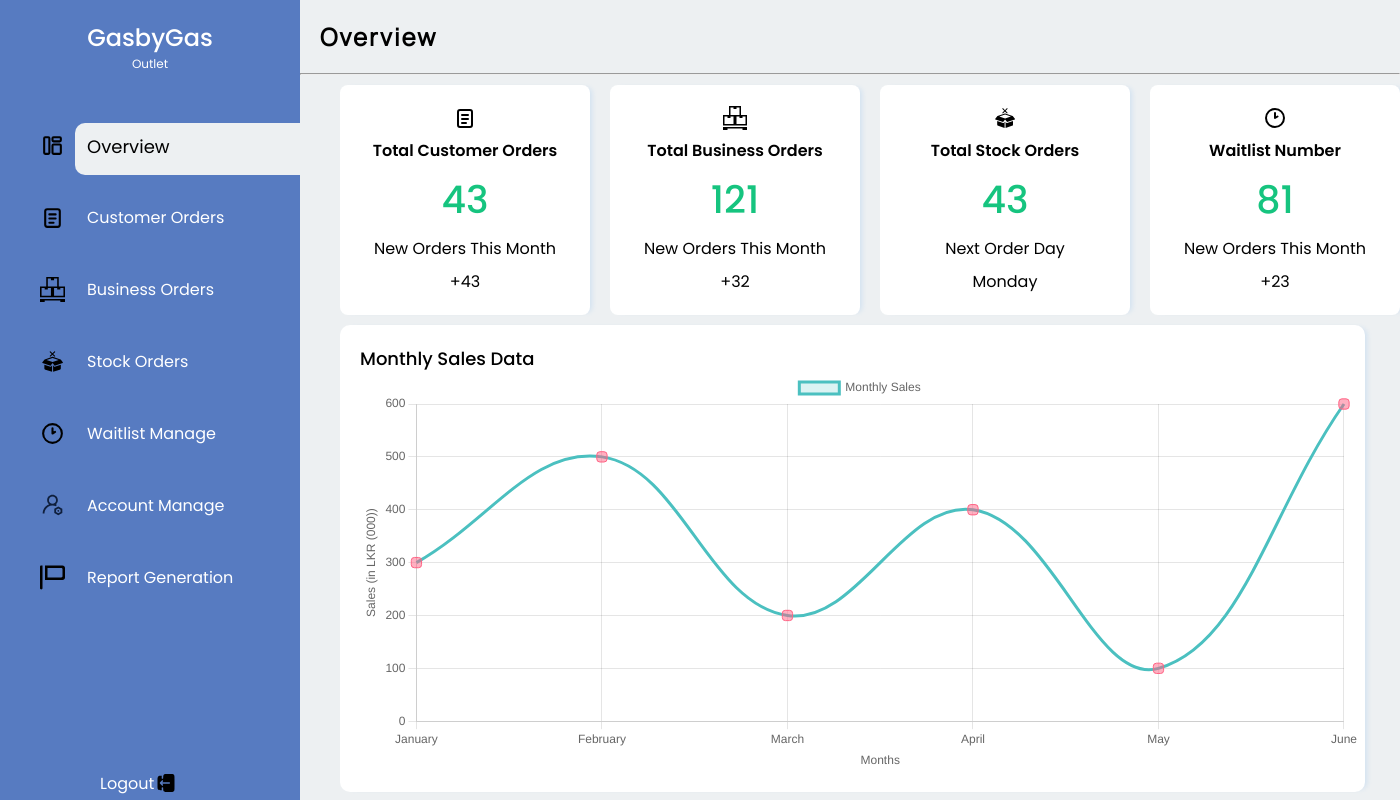
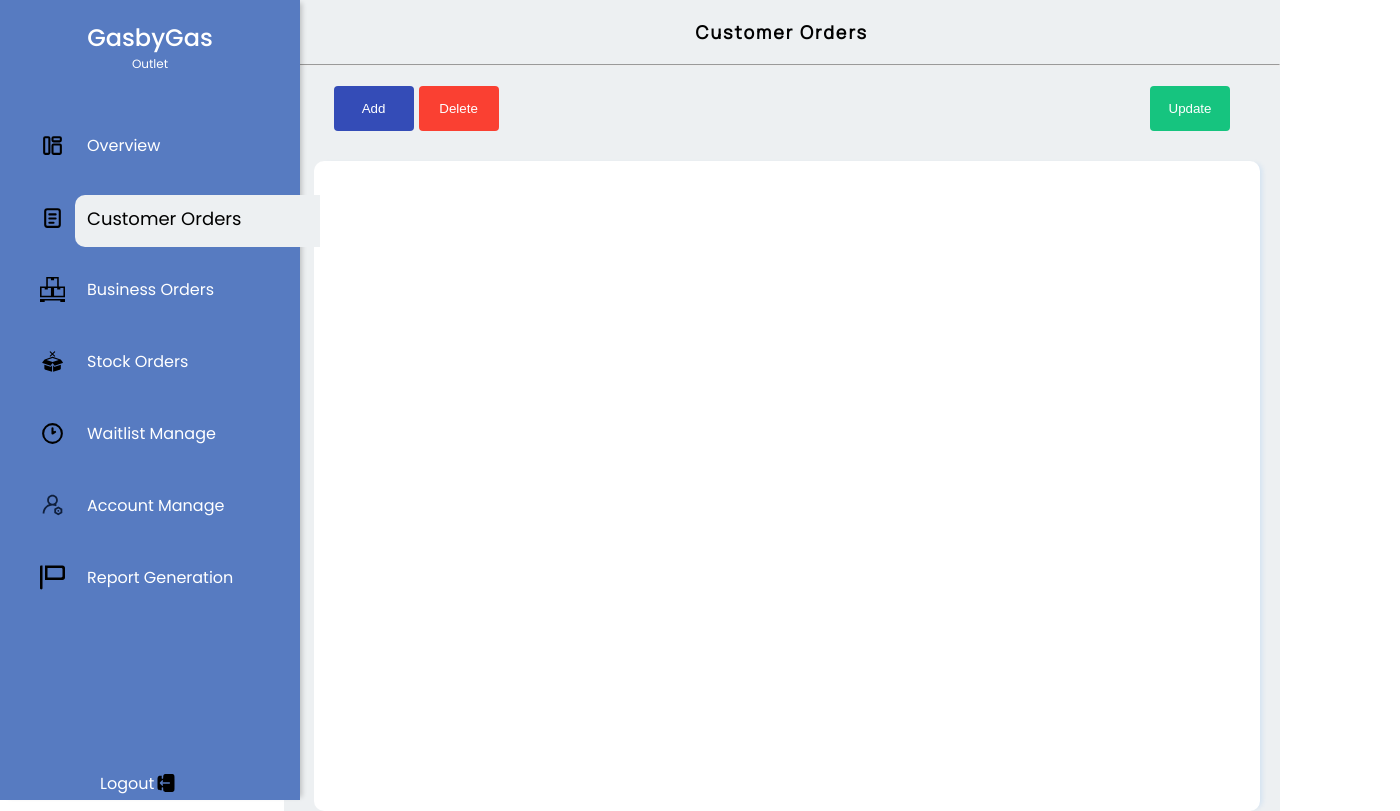
Before and after one commit to krishan44/ASE-Project, a React (Vite) app in the folder GasbyGas/: page / in a window 1280 px wide. Shown: the whole page, 1400 px wide, since content can reach past the window. Built offline with nearby package versions, Linux system fonts and the light colour scheme.

Commit message:
Add CustomerOrders component and update MainDashboard for selection handling

```diff
--- a/GasbyGas/package.json
+++ b/GasbyGas/package.json
@@ -11,6 +11,7 @@
   },
   "dependencies": {
     "chart.js": "^4.4.7",
+    "primereact": "^10.9.1",
     "react": "^18.3.1",
     "react-chartjs-2": "^5.3.0",
     "react-dom": "^18.3.1"
--- a/GasbyGas/src/App.jsx
+++ b/GasbyGas/src/App.jsx
@@ -1,13 +1,14 @@
 import { useState } from 'react'
 import './App.css'
 import Overview from "./Components/OutletManager/Overview";
+import CustomerOrders from "./Components/OutletManager/customerOrders";
 
 
 function App() {
 
   return (
     <>
-      <Overview/>
+      <CustomerOrders/>
     </>
   )
 }
--- a/GasbyGas/src/Components/OutletManager/MainDashboard.jsx
+++ b/GasbyGas/src/Components/OutletManager/MainDashboard.jsx
@@ -22,27 +22,27 @@ function MainDashboard({ selectedOption, setSelectedOption }){
                             <img src={dashboard} alt="" className={style.panelIcon}/>
                             <span className={`${style.option} ${selectedOption === "Overview" ? style.selected : ""}`}>Overview</span>
                         </div>
-                        <div className={style.optionContainer}>
+                        <div className={style.optionContainer} onClick={() => setSelectedOption("Customer Orders")} >
                             <img src={order} alt="" className={style.panelIcon}/>
                             <span className={`${style.option} ${selectedOption === "Customer Orders" ? style.selected : ""}`}>Customer Orders</span>
                         </div>
-                        <div className={style.optionContainer} >
+                        <div className={style.optionContainer} onClick={() => setSelectedOption("Business Orders")}>
                             <img src={orderstock} alt="" className={style.panelIcon}/>
                             <span className={`${style.option} ${selectedOption === "Business Orders" ? style.selected : ""}`}>Business Orders</span>
                         </div>
-                        <div className={style.optionContainer} >
+                        <div className={style.optionContainer} onClick={() => setSelectedOption("Stock Orders")} >
                             <img src={stock} alt="" className={style.panelIcon}/>
                             <span className={`${style.option} ${selectedOption === "Stock Orders" ? style.selected : ""}`}>Stock Orders</span>
                         </div>
-                        <div className={style.optionContainer} >
+                        <div className={style.optionContainer} onClick={() => setSelectedOption("Waitlist Manage")} >
                             <img src={waitlist} alt="" className={style.panelIcon}/>
                             <span className={`${style.option} ${selectedOption === "Waitlist Manage" ? style.selected : ""}`}>Waitlist Manage</span>
                         </div>
-                        <div className={style.optionContainer} >
+                        <div className={style.optionContainer} onClick={() => setSelectedOption("Account Manage")} >
                             <img src={Customer} alt="" className={style.panelIcon}/>
                             <span className={`${style.option} ${selectedOption === "Account Manage" ? style.selected : ""}`}>Account Manage</span>
                         </div>
-                        <div className={style.optionContainer}>
+                        <div className={style.optionContainer} onClick={() => setSelectedOption("Report Generation")}>
                             <img src={report} alt="" className={style.panelIcon}/>
                             <span className={`${style.option} ${selectedOption === "Report Generation" ? style.selected : ""}`}>Report Generation</span>
                         </div>
--- a/GasbyGas/src/Components/OutletManager/MainDashboard.module.css
+++ b/GasbyGas/src/Components/OutletManager/MainDashboard.module.css
@@ -1,3 +1,5 @@
+
+
 .sidePannel{
     width: 300px;
     height: 100vh;
@@ -5,6 +7,7 @@
     box-shadow: 5px 0 5px -3px rgba(0, 0, 0, 0.2);
     font-family: "Poppins", serif;;
     color: #FFF;
+    position: fixed;
 }
 
 .logo{
--- a/GasbyGas/src/Components/OutletManager/Overview.jsx
+++ b/GasbyGas/src/Components/OutletManager/Overview.jsx
@@ -17,6 +17,7 @@ function Overview() {
                 </div>
                 <div className={style.overviewContent}>
                     <div className={style.SectionHead}>
+
                     </div>
                         <h2 className={style.sectionName}>Overview</h2>
                         <hr />
--- a/GasbyGas/src/Components/OutletManager/Overview.module.css
+++ b/GasbyGas/src/Components/OutletManager/Overview.module.css
@@ -11,8 +11,8 @@
 
 .sectionName{
     display: flex;
-    align-items: flex-start;
-    justify-content: flex-start;
+    align-items: center;
+    justify-content: center;
     letter-spacing: 2px;
     font-size: 24px;
     margin-top: 20px;
@@ -29,6 +29,7 @@
 
 .overviewContent{
     width: 100%;
+    margin-left: 50px;
     background-color: #edf0f2;
 }
 
--- /dev/null
+++ b/GasbyGas/src/Components/OutletManager/customerOrders.jsx
@@ -0,0 +1,37 @@
+import { useState } from "react";
+import { DataTable } from 'primereact/datatable';
+import { Column } from 'primereact/column';
+import style from "./customerOrders.module.css"
+import MainDashboard from "./MainDashboard"
+
+function customerOrders(){
+    const [selectedOption, setSelectedOption] = useState("Customer Orders");
+    return(
+        <>
+            <div className={style.customerOrders}>
+                <div className={style.sidepanel}>
+                    <MainDashboard selectedOption={selectedOption} setSelectedOption={setSelectedOption}/>
+                </div>
+                <div className={style.customerOrderContent}>
+                    <div className={style.sectionName}>
+                        <h2>Customer Orders</h2>
+                    </div>
+                    <hr />
+                    <div className={style.btns}>
+                        <div>
+                            <button className={style.addBtn}>Add</button>
+                            <button className={style.delBtn}>Delete</button>
+                        </div>
+                            <button className={style.UpdateBtn}>Update</button>
+                    </div>
+                    <div className={style.table}>
+
+                    </div>
+                </div>
+            </div>
+
+        </>
+    )
+}
+
+export default customerOrders
--- /dev/null
+++ b/GasbyGas/src/Components/OutletManager/customerOrders.module.css
@@ -0,0 +1,102 @@
+.sidepanel{
+    height: 100vh;
+    width: 300px;
+}
+
+.customerOrders{
+    display: flex;
+
+}
+
+.customerOrderContent{
+    background-color: #edf0f2;
+    width: 100%;
+    margin-left: 50px;
+}
+
+.sectionName{
+    display: flex;
+    align-items: center;
+    justify-content: center;
+    letter-spacing: 2px;
+    font-size: 12px;
+    margin-top: 20px;
+    font-weight: 900;
+    margin-right: 20px;
+    margin-left: 20px;
+    margin-bottom: 20px;
+    font-family: "Manrope", serif;
+}
+
+.table{
+    width: 95%;
+    height: 650px;
+    background-color: #FFF;
+    margin-left: 30px;
+    margin-top: 30px;
+    border-radius: 10px;
+    box-shadow: 5px 0 5px -3px rgba(101, 169, 242, 0.2);
+}
+
+.btns{
+    display: flex;
+    justify-content: space-between;
+    margin-top: 20px;
+    position: relative;
+    margin-left: 50px;
+    margin-bottom: 0px;
+    margin-right: 50px;
+    ;
+}
+
+.addBtn{
+    width: 80px;
+    height: 45px;
+    background-color: #344CB7;
+    color: #FFF;
+    border: none;
+    border-radius: 4px;
+    cursor: pointer;
+    margin-right: 5px;
+}
+
+.addBtn:hover{
+    color: #344CB7;
+    background-color: transparent;
+    border: 1px solid #344CB7;
+    transition: 0.2s ease;
+}
+
+.delBtn{
+    width: 80px;
+    height: 45px;
+    background-color: #FA4032;
+    color: #FFF;
+    border: none;
+    border-radius: 4px;
+    cursor: pointer;
+}
+
+.delBtn:hover{
+    color: #FA4032;
+    background-color: transparent;
+    border: 1px solid #FA4032;
+    transition: 0.2s ease;
+}
+
+.UpdateBtn{
+    width: 80px;
+    height: 45px;
+    background-color: #16C47F;
+    color: #FFF;
+    border: none;
+    border-radius: 4px;
+    cursor: pointer;
+}
+
+.UpdateBtn:hover{
+    color: #16C47F;
+    background-color: transparent;
+    border: 1px solid #16C47F;
+    transition: 0.2s ease;
+}
```
Also changed, not shown: 1 other file (tests, documents, lock files or other folders).
